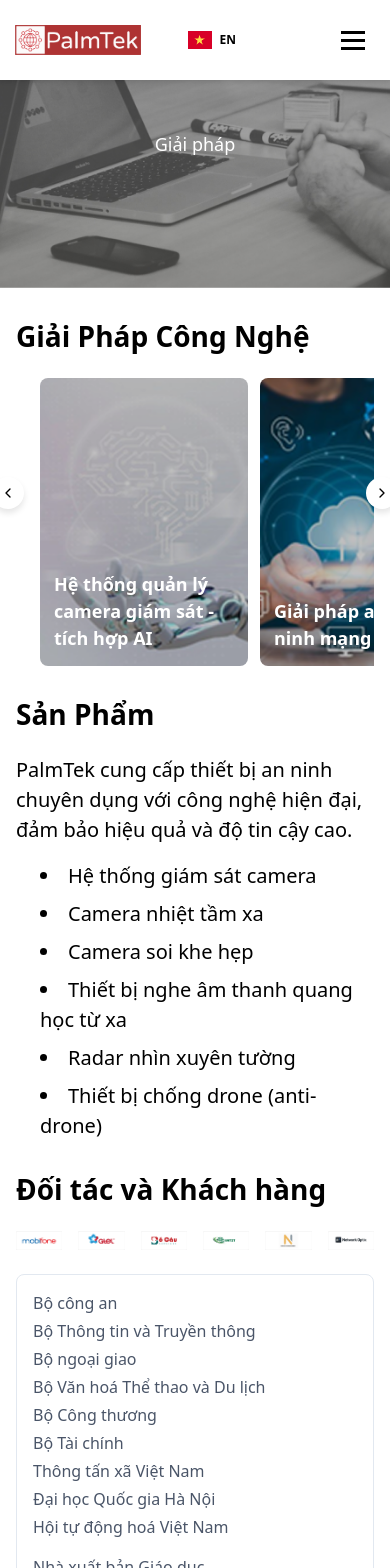
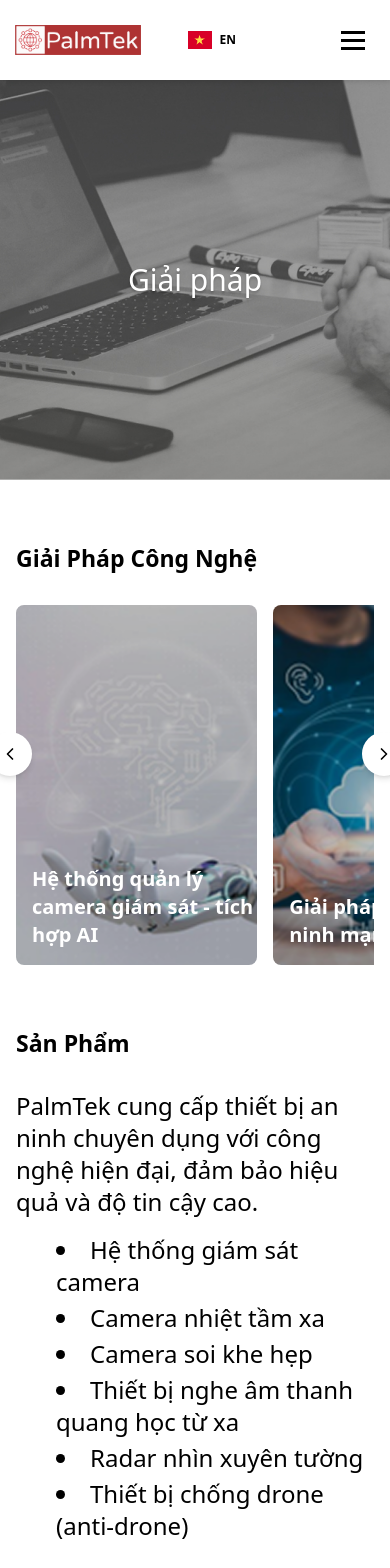
Before and after one commit to DinhLamTruong/palm, a React (Vite) app: page /solutions in a window 390 px wide. Shown: the top 1568 px of the page. Built offline with nearby package versions, Linux system fonts and the light colour scheme.

Commit message:
fix giao diện

```diff
--- a/src/components/header/Header.module.css
+++ b/src/components/header/Header.module.css
@@ -38,7 +38,7 @@
   margin-left:500px;
   display: flex;
   align-items: center;
-  gap: 45px;
+  gap: 80px;
   font-size: 20px;
   font-weight: 500;
 }
--- a/src/pages/About/About.jsx
+++ b/src/pages/About/About.jsx
@@ -54,8 +54,8 @@ const handleYearClick = year => {
           alt="Banner"
           style={{ width: '100%' }}
         />
-        <h1
-          style={{
+          <h1
+            style={{
             position: 'absolute',
             top: '50%',
             left: '50%',
--- a/src/pages/About/About.module.css
+++ b/src/pages/About/About.module.css
@@ -116,11 +116,11 @@
   margin-bottom: 30px;
   text-transform: uppercase;
   letter-spacing: 2px;
-  font-weight: 500;
+  font-weight: 700; /* Changed from 500 to 700 for bold */
 }
 
 .visionText {
-  font-size: 24px;
+  font-size: 22px; /* Reduced from 24px to 22px */
   line-height: 1.8;
   max-width: 800px;
   margin: 0 auto 20px;
@@ -332,7 +332,7 @@
   }
 
   .visionText {
-    font-size: 1.2rem;
+    font-size: 1.2rem; /* Reduced from 1.2rem (19.2px) to maintain 2px reduction */
   }
 
   .timelineHeader {
@@ -393,7 +393,7 @@
   }
 
   .visionText {
-    font-size: 1.1rem;
+    font-size: 1rem; /* Reduced from 1.1rem (17.6px) to maintain 2px reduction */
   }
 
   .timelineSection {
@@ -479,7 +479,7 @@
   }
 
   .visionText {
-    font-size: 1rem;
+    font-size: 0.95rem; /* Reduced from 1rem (16px) to maintain 2px reduction */
     line-height: 1.6;
   }
 
@@ -608,7 +608,7 @@
   }
 
   .visionText {
-    font-size: 0.95rem;
+    font-size: 0.85rem; /* Reduced from 0.95rem (15.2px) to maintain 2px reduction */
   }
 
   .timelineHeader {
--- a/src/pages/home/Home.module.css
+++ b/src/pages/home/Home.module.css
@@ -112,8 +112,8 @@
 }
 
 .height160 {
-  width: 100%;
-  max-width: 1600px;
+  width: 99%;
+  max-width: 100%;
   height: auto;
   margin: 0 auto;
 }
--- a/src/pages/solution/Solution.jsx
+++ b/src/pages/solution/Solution.jsx
@@ -1,8 +1,7 @@
 import React, { useState, useRef } from 'react';
 import { FiChevronLeft, FiChevronRight } from 'react-icons/fi';
 import { useTranslation } from 'react-i18next';
-import styles from './Solution.module.css';
-import banner from '../../assets/Img/bannerpage.png';
+import bannerImage from '../../assets/Img/bannerpage.png';
 import img1 from '../../assets/partnersClients/1.png';
 import img2 from '../../assets/partnersClients/2.png';
 import img3 from '../../assets/partnersClients/3.png';
@@ -57,9 +56,11 @@ const TechnologySolutions = () => {
     },
   ];
 
+  const handleClick = (index) => {
+    setExpandedIndex(expandedIndex === index ? null : index);
+  };
 
-
-  const scroll = direction => {
+  const scroll = (direction) => {
     if (scrollRef.current) {
       const { scrollLeft, clientWidth } = scrollRef.current;
       const scrollTo =
@@ -71,32 +72,45 @@ const TechnologySolutions = () => {
   };
 
   return (
-    <section className={styles.section}>
-      <h2 className={styles.sectionTitle}>{t('solution.technologySolutions')}</h2>
+    <section className="my-16 px-4 max-w-7xl mx-auto relative">
+      <h2 className="text-[23px] font-semibold mb-8 leading-tight">
+        {t('solution.technologySolutions')}
+      </h2>
       <button
         onClick={() => scroll('left')}
-        className={styles.scrollButtonLeft}
+        className="absolute top-1/2 -left-3 transform -translate-y-1/2 bg-white rounded-full shadow-md p-3 hover:bg-gray-100 transition z-10"
       >
-        <FiChevronLeft className={styles.icon} />
+        <FiChevronLeft className="text-xl" />
       </button>
-      <div ref={scrollRef} className={styles.solutionsContainer}>
+      <div
+        ref={scrollRef}
+        className="flex gap-4 overflow-x-hidden scroll-smooth no-scrollbar"
+      >
         {technologySolutionsData.map((item, index) => {
           const isExpanded = expandedIndex === index;
           return (
             <div
               key={index}
               onClick={() => handleClick(index)}
-              className={`${styles.solutionCard} ${isExpanded ? styles.expanded : ''}`}
+              className={`min-w-[240px] h-[360px] rounded-lg overflow-hidden flex-shrink-0 cursor-pointer relative transition-transform duration-700 ${
+                isExpanded ? 'scale-110 z-10' : ''
+              }`}
             >
               <img
                 src={item.imageUrl}
                 alt={item.title}
-                className={styles.solutionImage}
+                className="w-full h-[360px] object-cover brightness-75 hover:brightness-50 transition"
               />
-              <div className={styles.solutionTitle}>{item.title}</div>
-              <div className={`${styles.solutionOverlay} ${isExpanded ? styles.overlayVisible : ''}`}>
-                <div className={styles.solutionDescription}>
-                  <p>{item.description}</p>
+              <div className="absolute left-4 bottom-4 text-white font-semibold text-xl transition-transform duration-700 hover:-translate-y-[280px]">
+                {item.title}
+              </div>
+              <div
+                className={`absolute inset-0 bg-black bg-opacity-20 opacity-0 p-4 flex items-center transition-all duration-700 ${
+                  isExpanded ? 'opacity-100 translate-y-0' : 'translate-y-4'
+                }`}
+              >
+                <div className="mt-20 max-h-60 overflow-y-auto text-white text-base pr-2 transform transition-all duration-500 hover:translate-y-0 hover:opacity-100 opacity-0">
+                  <p className="whitespace-pre-line leading-6">{item.description}</p>
                 </div>
               </div>
             </div>
@@ -105,9 +119,9 @@ const TechnologySolutions = () => {
       </div>
       <button
         onClick={() => scroll('right')}
-        className={styles.scrollButtonRight}
+        className="absolute top-1/2 -right-4 transform -translate-y-1/2 bg-white rounded-full shadow-md p-3 hover:bg-gray-100 transition z-10"
       >
-        <FiChevronRight className={styles.icon} />
+        <FiChevronRight className="text-xl" />
       </button>
     </section>
   );
@@ -117,12 +131,14 @@ const Product = () => {
   const { t } = useTranslation();
   const products = t('solution.productList', { returnObjects: true });
   return (
-    <section className={styles.section}>
-      <h2 className={styles.sectionTitle}>{t('solution.products')}</h2>
-      <p className={styles.sectionDescription}>{t('solution.productsDescription')}</p>
-      <ul className={styles.productList}>
+    <section className="my-16 px-4 max-w-7xl mx-auto">
+      <h2 className="text-[23px] font-semibold mb-8 leading-tight">
+        {t('solution.products')}
+      </h2>
+      <p className="text-2xl mb-4">{t('solution.productsDescription')}</p>
+      <ul className="list-disc list-inside ml-10 text-2xl">
         {products.map((product, index) => (
-          <li key={index}>{product}</li>
+          <li key={index} className="mb-1">{product}</li>
         ))}
       </ul>
     </section>
@@ -134,20 +150,22 @@ const PartnersClients = () => {
   const clients = t('solution.clients', { returnObjects: true });
 
   return (
-    <section className={styles.section}>
-      <h2 className={styles.sectionTitle}>{t('solution.partnersClients')}</h2>
-      <div className={styles.partnersContainer}>
+    <section className="my-16 px-4 max-w-7xl mx-auto">
+      <h2 className="text-[23px] font-semibold mb-8 leading-tight">
+        {t('solution.partnersClients')}
+      </h2>
+      <div className="flex gap-6 mb-6 overflow-x-auto no-scrollbar">
         {partnersLogos.map((logo, index) => (
-          <div key={index} className={styles.partnerLogo}>
-            <img src={logo.src} alt={logo.alt} className={styles.logoImage} />
+          <div key={index} className="min-w-[50px] flex items-center justify-center">
+            <img src={logo.src} alt={logo.alt} className="object-contain" />
           </div>
         ))}
       </div>
-      <div className={styles.clientsGrid}>
+      <div className="bg-white border border-gray-200 rounded-lg p-6 grid grid-cols-1 md:grid-cols-2 lg:grid-cols-3 gap-4 text-gray-600 text-lg font-medium">
         {clients.map((column, colIndex) => (
-          <ul key={colIndex} className={styles.clientList}>
+          <ul key={colIndex} className="m-0">
             {column.map((client, index) => (
-              <li key={index}>{client}</li>
+              <li key={index} className="mb-1">{client}</li>
             ))}
           </ul>
         ))}
@@ -159,15 +177,18 @@ const PartnersClients = () => {
 const Solution = () => {
   const { t } = useTranslation();
   return (
-    <div className={styles.container}>
-      <div
-        className={styles.banner}
-        style={{
-          backgroundImage: `url(${banner})`,
-        }}
-      >
-
-        <h1 className={styles.bannerTitle}>{t('solution.title')}</h1>
+    <div className="min-h-screen bg-cover bg-center bg-fixed">
+      <div className="relative text-center mt-20 overflow-hidden">
+        <img
+          src={bannerImage}
+          alt="Banner"
+          className="w-full h-[400px] object-cover block"
+        />
+        <h1
+          className="absolute top-1/2 left-1/2 transform -translate-x-1/2 -translate-y-1/2 text-white text-3xl md:text-2xl font-medium text-shadow-lg whitespace-nowrap"
+        >
+          {t('solution.title')}
+        </h1>
       </div>
       <TechnologySolutions />
       <Product />
--- a/src/pages/solution/Solution.module.css
+++ b/src/pages/solution/Solution.module.css
@@ -13,7 +13,7 @@
     }
 
     .sectionTitle {
-   font-size: 36px;
+   font-size: 23px;
     font-weight: 600;
     margin-bottom: 2rem;
     line-height: 1.2;
@@ -412,32 +412,7 @@
 }
 
 /* Large Desktop (1440px and up) */
-@media (min-width: 1440px) {
-  .sectionTitle {
-    font-size: 40px;
-  }
 
-  .bannerTitle {
-    font-size: 26px;
-  }
-
-  .solutionCard {
-    min-width: 18rem;
-    height: 24rem;
-  }
-
-  .solutionImage {
-    height: 24rem;
-  }
-
-  .solutionTitle {
-    font-size: 22px;
-  }
-}
-
-/* Additional responsive improvements */
-
-/* Ensure solution cards don't overflow on small screens */
 @media (max-width: 480px) {
   .solutionsContainer {
     padding: 0 1.5rem;
```
Also changed, not shown: src/pages/contact/Contact.jsx (+35 -26 lines).
